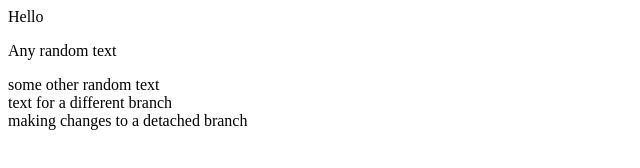
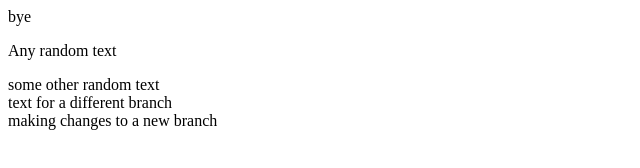
Before and after one commit to Rwiddha/Repo-1, a plain HTML site: page index.html in a window 1280 px wide. Shown: the full height of the page, 0-640 px from the left. Drawn offline with Linux system fonts and the light colour scheme.

Commit message:
added bye

```diff
--- a/index.html
+++ b/index.html
@@ -1,5 +1,5 @@
-<p>Hello</p>
+<p>bye</p>
 <p>Any random text</p>
 <div>some other random text</div>
 <div>text for a different branch</div>
-<div>making changes to a detached branch</div>
+<div>making changes to a new branch</div>
```
